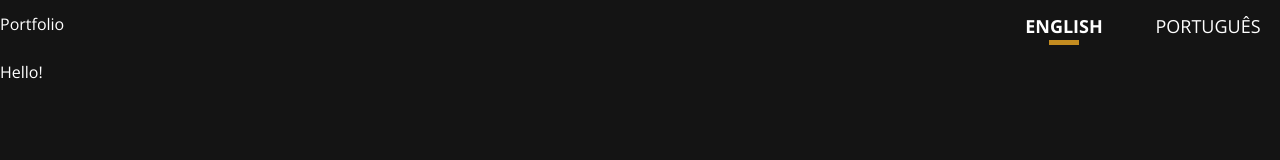
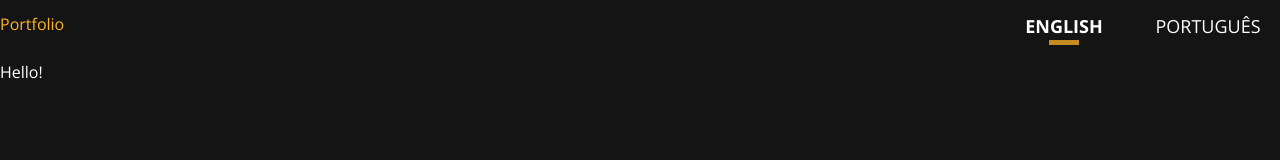
Before and after one commit to rafael-lua/rafael-lua.github.io, a Nuxt app: page / in a window 1280 px wide. Shown: the top 160 px of the page. Built offline with nearby package versions, Linux system fonts and the light colour scheme.

Commit message:
update header navigation with keyboard support

```diff
--- a/components/layout/PortfolioHeader.vue
+++ b/components/layout/PortfolioHeader.vue
@@ -1,11 +1,30 @@
 <template>
   <div class="mb-5 pt-3 flex justify-between">
-    <div>Portfolio</div>
+    <div>
+      <a
+        target="_blank"
+        href="https://github.com/rafael-lua/rafael-lua.github.io/tree/develop"
+        >Portfolio</a
+      >
+    </div>
     <nav class="flex">
-      <div class="w-36 text-lg text-center" :class="isSelected('en')">
+      <!-- keyup and tabindex is added for supporting keyboard navigation -->
+      <div
+        tabindex="0"
+        class="w-28 mx-4 text-lg text-center cursor-pointer"
+        :class="isSelected('en')"
+        @click="selectLang('en')"
+        @keyup.enter="selectLang('en')"
+      >
         ENGLISH
       </div>
-      <div class="w-36 text-lg text-center" :class="isSelected('pt')">
+      <div
+        tabindex="0"
+        class="w-28 mx-4 text-lg text-center cursor-pointer"
+        :class="isSelected('pt')"
+        @click="selectLang('pt')"
+        @keyup.enter="selectLang('pt')"
+      >
         PORTUGUÊS
       </div>
     </nav>
@@ -25,6 +44,10 @@ export default {
   methods: {
     isSelected(lang) {
       return lang === this.language ? 'font-bold lang' : 'font-normal'
+    },
+
+    selectLang(lang) {
+      this.language = lang
     },
   },
 }
```
